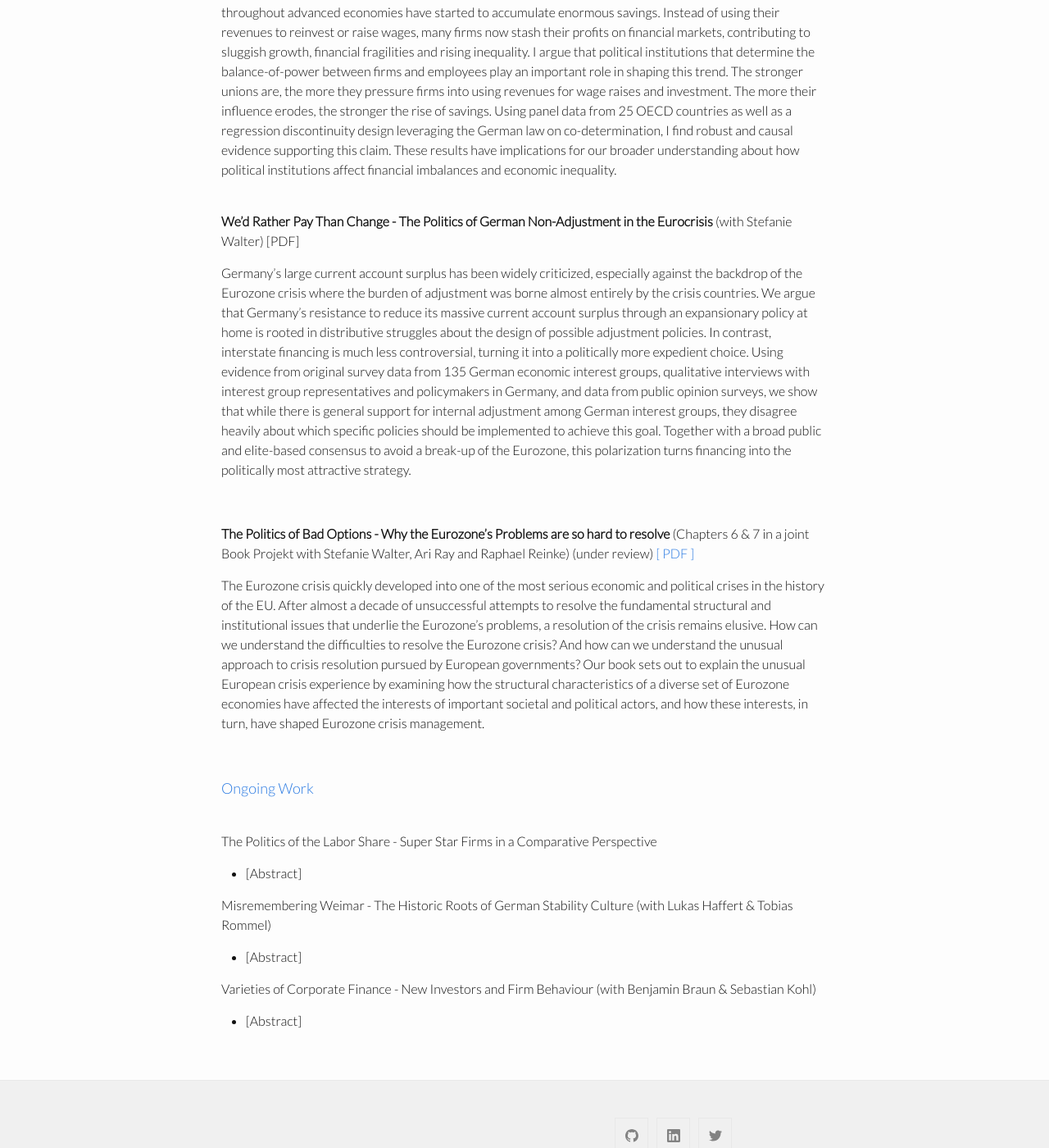
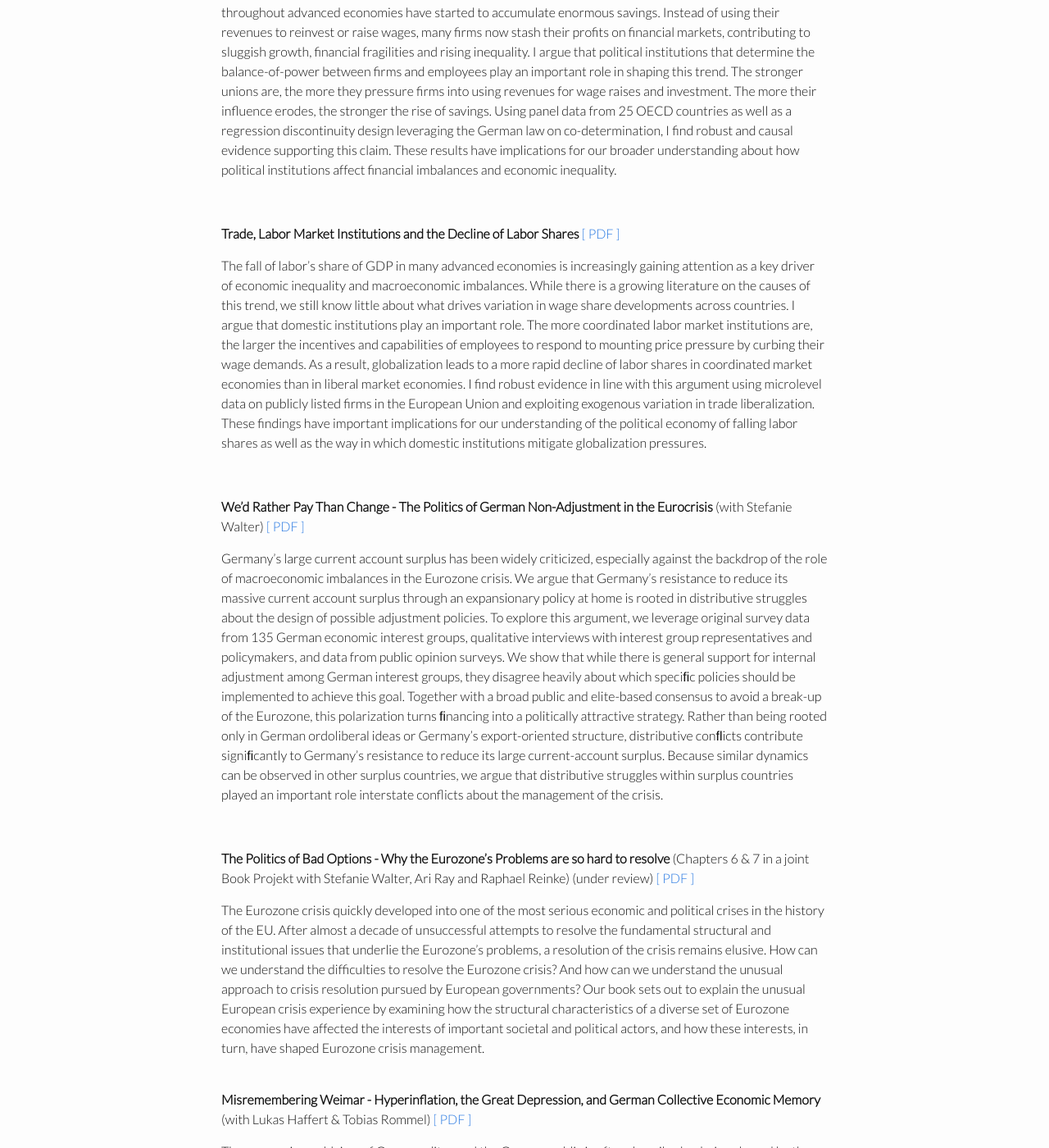
Before and after one commit to nilsredeker/nilsredeker.github.io, a Jekyll site: the page built from 01research.md, in a window 1280 px wide and 1400 px high, scrolled down 424 px. Shown: the whole window at 82% size. Built offline with Jekyll 4.4.1, drawn with Linux system fonts in a browser that asks for light colours; nearby versions of some CDN libraries; some of the changed text lies outside the part shown.

Commit message:
research

```diff
--- a/01research.md
+++ b/01research.md
@@ -12,9 +12,16 @@ order: 1
 This paper investigates the political roots of the global rise of corporate savings. In recent years, firms throughout advanced economies have started to accumulate enormous savings. Instead of using their revenues to reinvest or raise wages, many firms now stash their profits on financial markets, contributing to sluggish growth, financial fragilities and rising inequality. I argue that political institutions that determine the balance-of-power between firms and employees play an important role in shaping this trend. The stronger unions are, the more they pressure firms into using revenues for wage raises and investment. The more their influence erodes, the stronger the rise of savings.  Using panel data from 25 OECD countries as well as a regression discontinuity design leveraging the German law on co-determination, I find robust and causal evidence supporting this claim. These results have implications for our broader understanding about how political institutions affect financial imbalances and economic inequality.
 
 <br>
-**We'd Rather Pay Than Change - The Politics of German Non-Adjustment in the Eurocrisis** (with Stefanie Walter)  [PDF]
 
-Germany's large current account surplus has been widely criticized, especially against the backdrop of the Eurozone crisis where the burden of adjustment was borne almost entirely by the crisis countries. We argue that Germany's resistance to reduce its massive current account surplus through an expansionary policy at home is rooted in distributive struggles about the design of possible adjustment policies. In contrast, interstate financing  is much less controversial, turning it into a politically more expedient choice. Using evidence from original survey data from 135 German economic interest groups, qualitative interviews with interest group representatives and policymakers in Germany, and data from public opinion surveys, we show that while there is general support for internal adjustment among German interest groups, they disagree heavily about which specific policies should be implemented to achieve this goal. Together with a broad public and elite-based consensus to avoid a break-up of the Eurozone, this polarization turns financing into the politically most attractive strategy.
+**Trade, Labor Market Institutions and the Decline of Labor Shares**  [ [ PDF ]]({{ site.url }}/assets/Redeker_WaivingWages.pdf)
+
+The fall of labor's share of GDP in many advanced economies is increasingly gaining attention as a key driver of economic inequality and macroeconomic imbalances. While there is a growing literature on the causes of this trend, we still know little about what drives variation in wage share developments across countries. I argue that domestic institutions play an important role. The more coordinated labor market institutions are, the larger the incentives and capabilities of employees to respond to mounting price pressure by curbing their wage demands. As a result, globalization leads to a more rapid decline of labor shares in coordinated market economies than in liberal market economies. I find robust evidence in line with this argument using microlevel data on publicly listed firms in the European Union and exploiting exogenous variation in trade liberalization. These findings have important implications for our understanding of the political economy of falling labor shares as well as the way in which domestic institutions mitigate globalization pressures.
+
+<br>
+
+**We'd Rather Pay Than Change - The Politics of German Non-Adjustment in the Eurocrisis** (with Stefanie Walter)  [ [ PDF ]]({{ site.url }}/assets/RedekerWalter_Germany.pdf)
+
+Germany’s large current account surplus has been widely criticized, especially against the backdrop of the role of macroeconomic imbalances in the Eurozone crisis. We argue that Germany’s resistance to reduce its massive current account surplus through an expansionary policy at home is rooted in distributive struggles about the design of possible adjustment policies. To explore this argument, we leverage original survey data from 135 German economic interest groups, qualitative interviews with interest group representatives and policymakers, and data from public opinion surveys. We show that while there is general support for internal adjustment among German interest groups, they disagree heavily about which speciﬁc policies should be implemented to achieve this goal. Together with a broad public and elite-based consensus to avoid a break-up of the Eurozone, this polarization turns ﬁnancing into a politically attractive strategy. Rather than being rooted only in German ordoliberal ideas or Germany’s export-oriented structure, distributive conﬂicts contribute signiﬁcantly to Germany’s resistance to reduce its large current-account surplus. Because similar dynamics can be observed in other surplus countries, we argue that distributive struggles within surplus countries played an important role interstate conflicts about the management of the crisis.
 
 <br>
 
@@ -24,17 +31,16 @@ Germany's large current account surplus has been widely criticized, especially a
 The Eurozone crisis quickly developed into one of the most serious economic and political crises in the history of the EU. After almost a decade of unsuccessful attempts to resolve the fundamental structural and institutional issues that underlie the Eurozone’s problems, a resolution of the crisis remains elusive. How can we understand the difficulties to resolve the Eurozone crisis? And how can we understand the unusual approach to crisis resolution pursued by European governments?
 Our book sets out to explain the unusual European crisis experience by examining how the structural characteristics of a diverse set of Eurozone economies have affected the interests of important societal and political actors, and how these interests, in turn, have shaped Eurozone crisis management.
 
+<br>
+**Misremembering Weimar - Hyperinflation, the Great Depression, and German Collective Economic Memory** (with Lukas Haffert & Tobias Rommel) [ [ PDF ]]({{ site.url }}/assets/2019-10-31_hrr_misrememberingweimar.pdf)
 
+The economic worldview of German elites and the German public is often described as being shaped by the trauma of Weimar era hyperinflation. This raises the question why this hyperinflation episode plays such an outsized role in the German economic imagination. We argue that this is because many Germans do not distinguish between hyperinflation and the Great Depression but see them as two dimensions of the same crisis. They conceive of Weimar economic history as being characterized by one big crisis, encompassing both rapidly rising prices and mass unemployment. Using original survey data, we demonstrate that about half of all Germans think of the Great Depression as a period of high inflation, whereas less than 5% know that it was in fact a period of deflation. More educated and politically interested Germans are more likely to commit this fallacy. This confusion is unique to Germany, as a comparison with a Dutch survey shows.
 <br>
 
 <font size="+1">
 <span style="color:#2a7ae2"> Ongoing Work  </span> </font> <br>
 
-The Politics of the Labor Share - Super Star Firms in a Comparative Perspective
-+ [Abstract]
-
-Misremembering Weimar - The Historic Roots of German Stability Culture (with Lukas Haffert & Tobias Rommel)
-+ [Abstract]
+The Political Effects of Local Economic Investment Policies: Evidence from a Natural Experiment (with Daniel Bischof, Guido Ropers & Moritz Marbach).
 
 Varieties of Corporate Finance - New Investors and Firm Behaviour (with Benjamin Braun  & Sebastian Kohl)
 + [Abstract]
```
Also changed, not shown: 4 other files.
